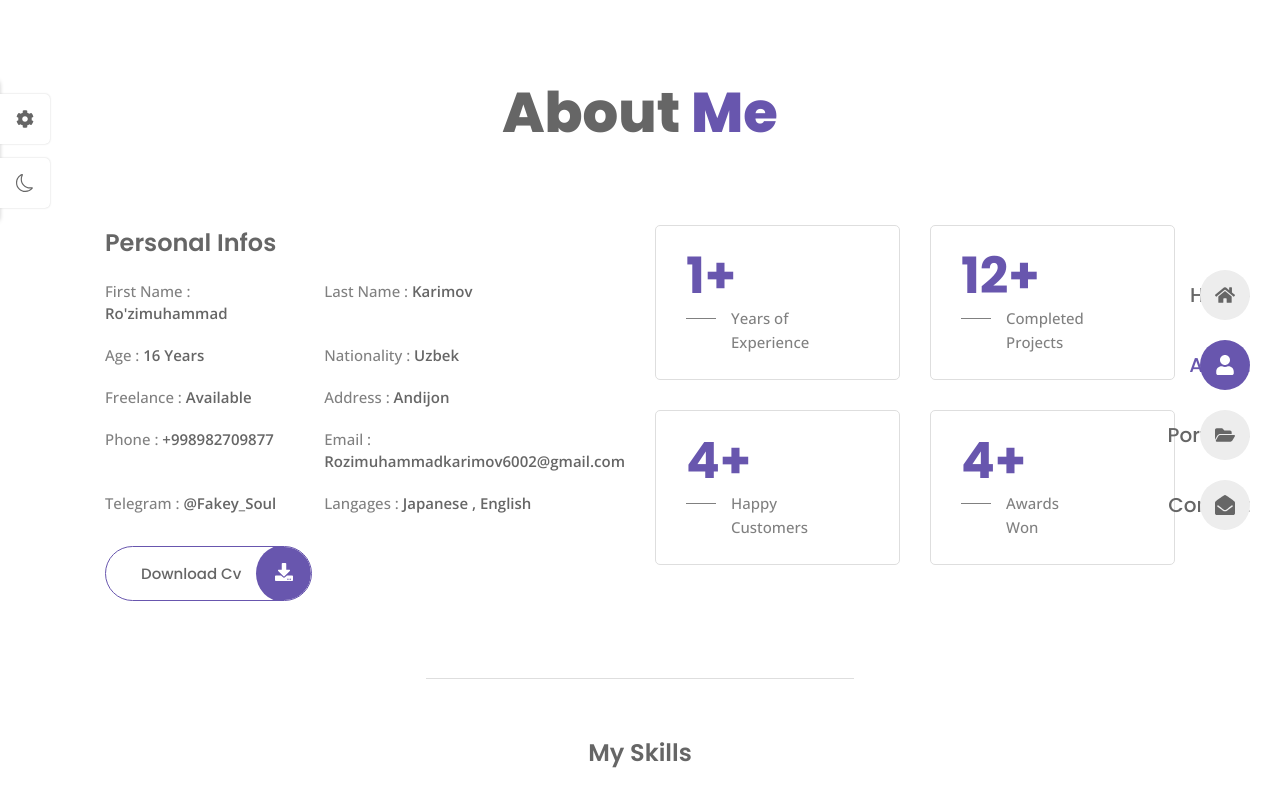
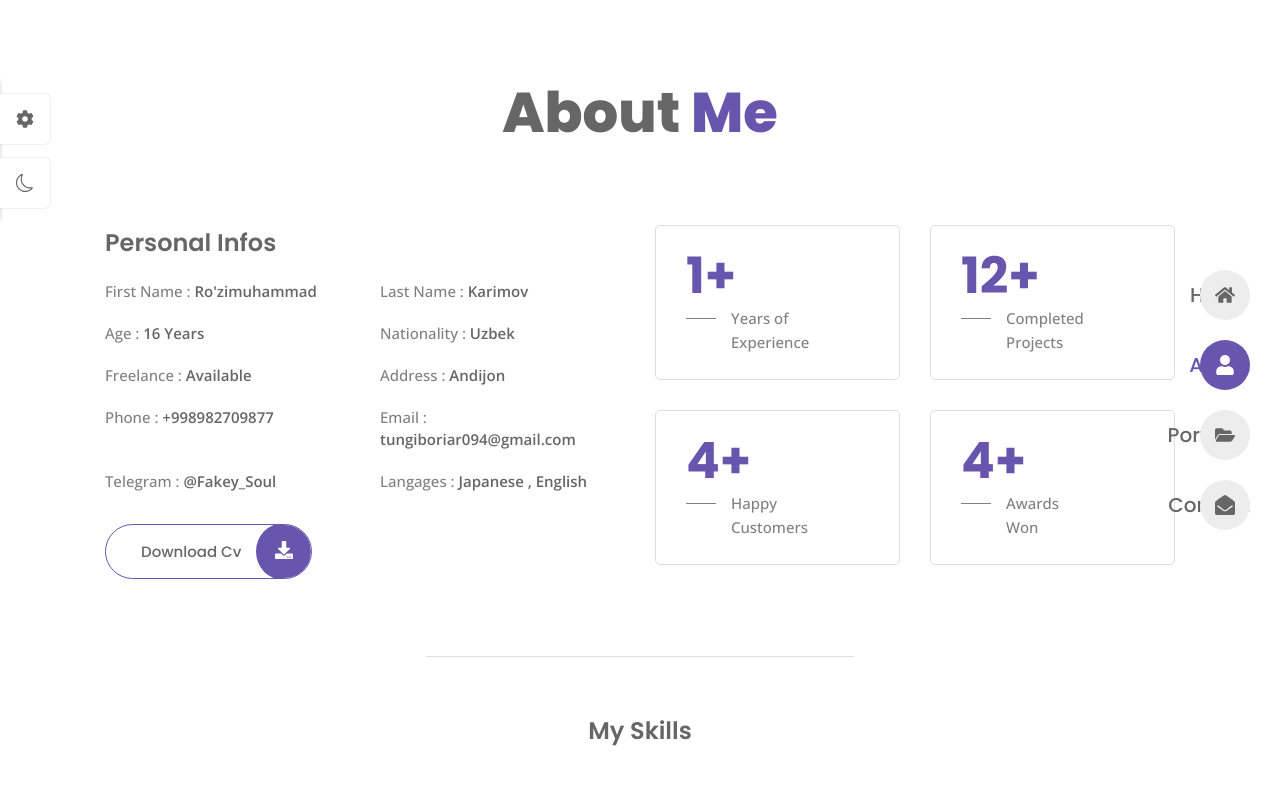
Before and after one commit to MrKarimov01/Portfolio-2, a React (Vite) app: page /about in a window 1280 px wide. Shown: the top 796 px of the page. Built offline with nearby package versions, Linux system fonts and the light colour scheme.

Commit message:
email o'zgardi

```diff
--- a/src/data.jsx
+++ b/src/data.jsx
@@ -100,7 +100,7 @@ export const personalInfo = [
   {
     id: 8,
     title: 'Email : ',
-    description: 'Rozimuhammadkarimov6002@gmail.com',
+    description: 'tungiboriar094@gmail.com',
   },
 
   {
--- a/src/pages/contact/Contact.jsx
+++ b/src/pages/contact/Contact.jsx
@@ -36,7 +36,7 @@ const Contact = () => {
 
               <div>
                 <span className='info__title'>Mail me</span>
-                <h4 className='info__desc'>RozimuhammadKarimov6002@gmail.com</h4>
+                <h4 className='info__desc'>Tungiboriar094@gmail.com</h4>
               </div>
             </div>
 
```
